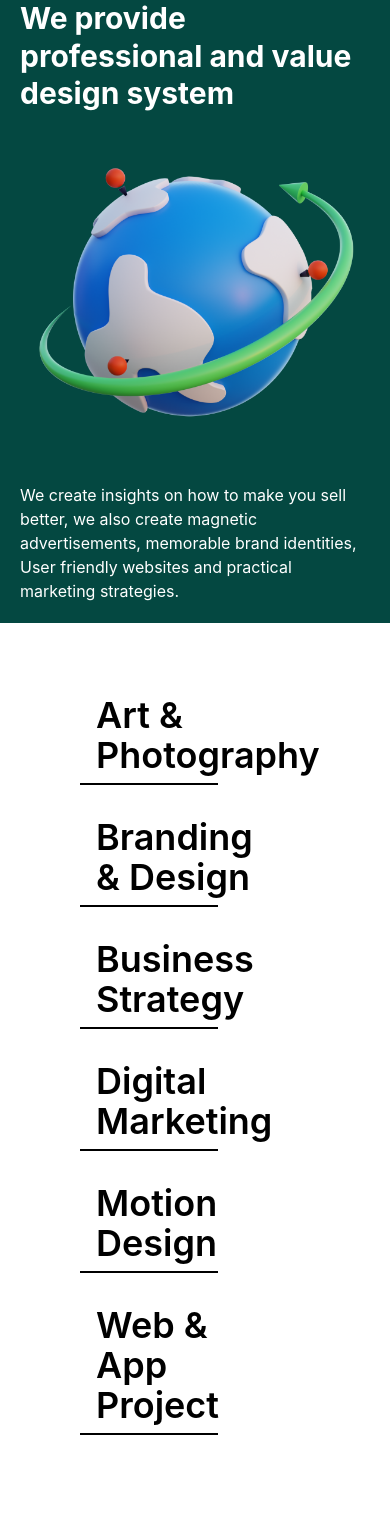
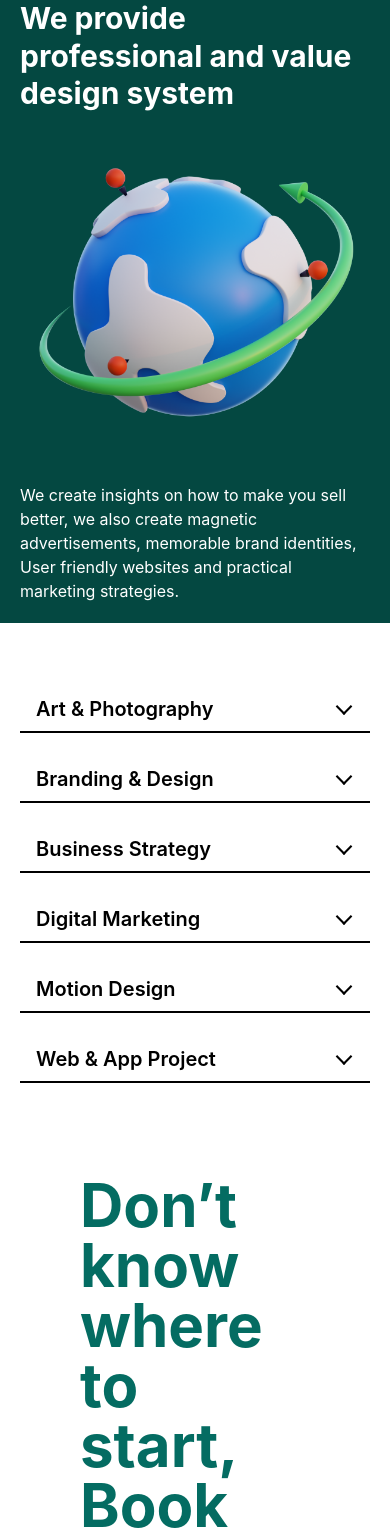
Before and after one commit to jadeoflagos/jademediapro, a Next.js app: page /services in a window 390 px wide. Shown: the top 1533 px of the page. Built offline with nearby package versions, Linux system fonts and the light colour scheme.

Commit message:
service res

```diff
--- a/pages/services.jsx
+++ b/pages/services.jsx
@@ -23,12 +23,12 @@ const Services = () => {
               websites and practical marketing strategies."
       />
 
-      <section className="px-20 py-16">
+      <section className="lg:px-20 px-5 py-16">
         <div className="w-full space-y-6">
           {serviceData.map((service, serviceIndex) => (
             <div key={`service-${serviceIndex}`}>
-              <p className="flex justify-between items-center border-b-2 border-black px-4 py-2 w-3/5 ">
-                <span className="text-4xl font-semibold">{service.title}</span>
+              <p className="flex justify-between items-center border-b-2 border-black px-4 py-2 w-full lg:w-3/5 ">
+                <span className="text-xl lg:text-4xl font-semibold">{service.title}</span>
                 <span
                   className="cursor-pointer"
                   onClick={() => {
```
